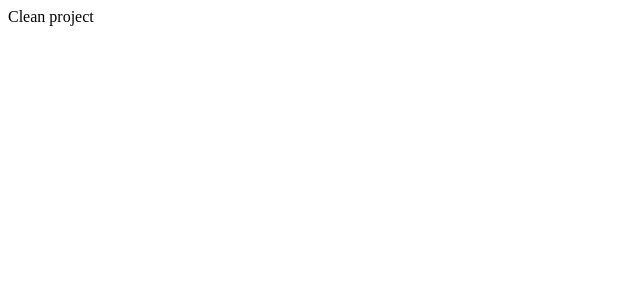
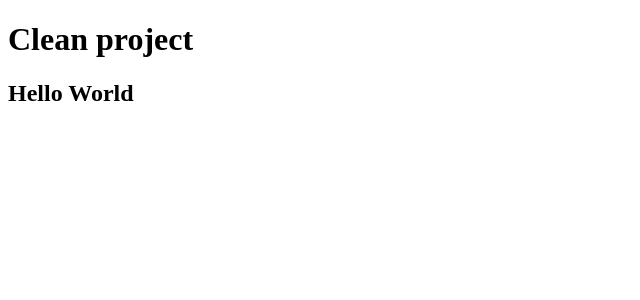
Before and after one commit to aperezl/pruebas-react, a React (Create React App) app in the folder first-project/: page / in a window 1280 px wide. Shown: the top 300 px of the page, without its empty margins (0-640 px from the left). Built offline with nearby package versions, Linux system fonts and the light colour scheme.

Commit message:
add first component

```diff
--- a/first-project/src/App.js
+++ b/first-project/src/App.js
@@ -1,7 +1,10 @@
+import HelloWorld from './components/HelloWorld'
+
 function App() {
   return (
     <>
-      Clean project
+      <h1>Clean project</h1>
+      <HelloWorld />
     </>
   );
 }
--- /dev/null
+++ b/first-project/src/components/HelloWorld.js
@@ -0,0 +1,11 @@
+import React from 'react'
+
+const HelloWorld = () => {
+  return (
+    <>
+      <h2>Hello World</h2>
+    </>
+  )
+}
+
+export default HelloWorld
```
